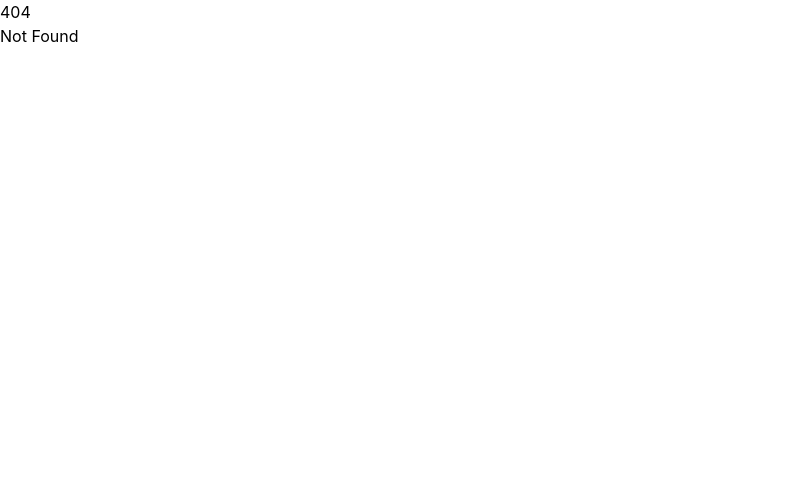
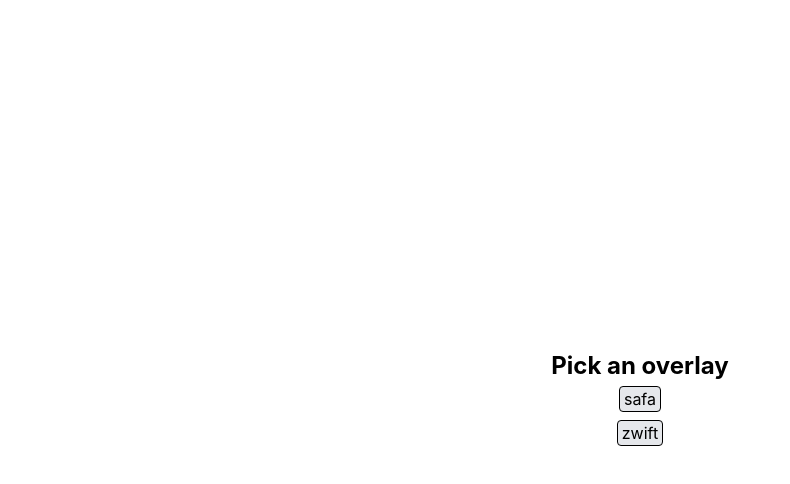
Before and after one commit to MatthiasBenaets/TrackRelay-Server, a SvelteKit app: page /live in a window 1280 px wide. Before the commit this address had no page. Shown: the top 484 px of the page, without its empty margins (0-790 px from the left). Built offline with nearby package versions, Linux system fonts and the light colour scheme.

Commit message:
feat: live overlay picker

```diff
--- a/src/routes/+page.svelte
+++ b/src/routes/+page.svelte
@@ -1,8 +1,9 @@
 <script lang="ts">
 	import { onMount } from 'svelte';
-	import Map from '$lib/components/Map.svelte';
+	import { resolve } from '$app/paths';
 	import { fetchLiveData } from '$lib/api';
 	import { msToTime, pwrToZone } from '$lib/utils';
+	import Map from '$lib/components/Map.svelte';
 	import type { LiveData } from '$lib/types';
 
 	let live: LiveData | undefined = $state();
@@ -17,7 +18,7 @@
 
 {#if live}
 	<div class="absolute z-10 bg-white/70 p-2 text-sm">
-		<h1 class="text-2xl font-bold">Live Tracking</h1>
+		<h1>Live Tracking</h1>
 		<p>Time: {msToTime(live.time)}</p>
 		<p>Distance: {(live.dist / 1000).toFixed(2)} km</p>
 		<p>Speed: {(live.spd * 3.6).toFixed(1)} km/h</p>
@@ -44,14 +45,10 @@
 			<p>Longitude: {live.lon}</p>
 		{/if}
 		<p>
-			<button
-				onclick={() => (toggle = !toggle)}
-				class="cursor-pointer rounded border bg-gray-200 px-1 hover:bg-gray-400"
-				>{toggle ? 'View less' : 'View more'}</button
-			>
+			<button onclick={() => (toggle = !toggle)}>{toggle ? 'View Less' : 'View More'}</button>
 		</p>
-		<p class="mt-1">
-			<button class="cursor-pointer rounded border bg-gray-200 px-1 hover:bg-gray-400">
+		<p>
+			<button>
 				<a
 					href="https://www.google.com/maps/dir/?api=1&destination={live.lat},{live.lon}"
 					target="_blank"
@@ -60,6 +57,11 @@
 				</a>
 			</button>
 		</p>
+		<p>
+			<button>
+				<a href={resolve('/live')}> Livestream </a>
+			</button>
+		</p>
 	</div>
 
 	<Map className="h-screen" data={live} />
--- a/src/routes/layout.css
+++ b/src/routes/layout.css
@@ -1 +1,11 @@
 @import 'tailwindcss';
+
+@layer base {
+	h1 {
+		@apply text-2xl font-bold;
+	}
+
+	button {
+		@apply my-1 cursor-pointer rounded border bg-gray-200 px-1 hover:bg-gray-400;
+	}
+}
--- /dev/null
+++ b/src/routes/live/+page.svelte
@@ -0,0 +1,24 @@
+<script lang="ts">
+	import { resolve } from '$app/paths';
+
+	let { data } = $props();
+</script>
+
+<div class="flex h-screen w-full items-center justify-center">
+	<div class="text-center">
+		<h1>Pick an overlay</h1>
+		{#if data.overlays.length > 0}
+			{#each data.overlays as overlay (overlay)}
+				<p>
+					<button>
+						<a href={resolve(`/live/${overlay}`)}>
+							{overlay}
+						</a>
+					</button>
+				</p>
+			{/each}
+		{:else}
+			<p>No overlays found</p>
+		{/if}
+	</div>
+</div>
--- /dev/null
+++ b/src/routes/live/+page.ts
@@ -0,0 +1,6 @@
+import { getOverlays } from '$lib/utils';
+import type { PageLoad } from './$types';
+
+export const load: PageLoad = () => {
+	return { overlays: getOverlays() || [] };
+};
```
Also changed, not shown: src/lib/overlays/safa.svelte (added), src/lib/overlays/zwift.svelte (added).
